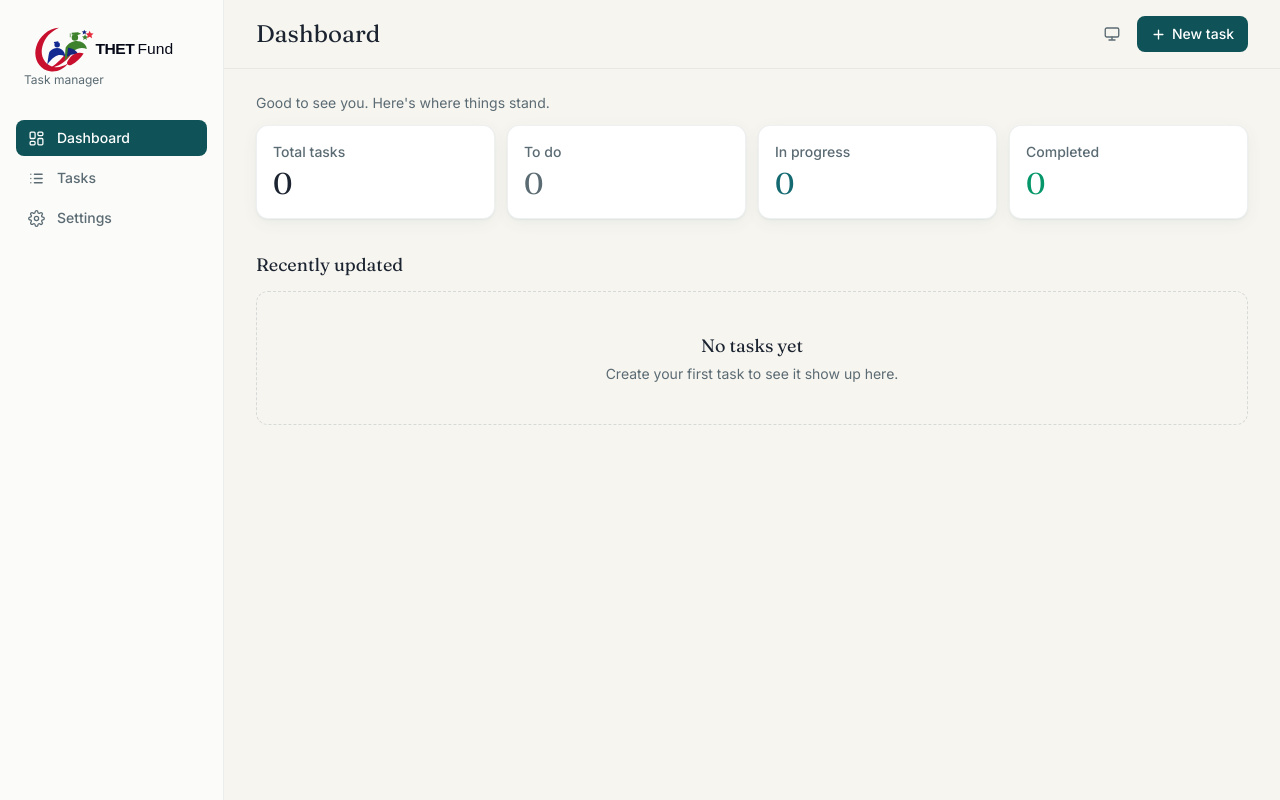
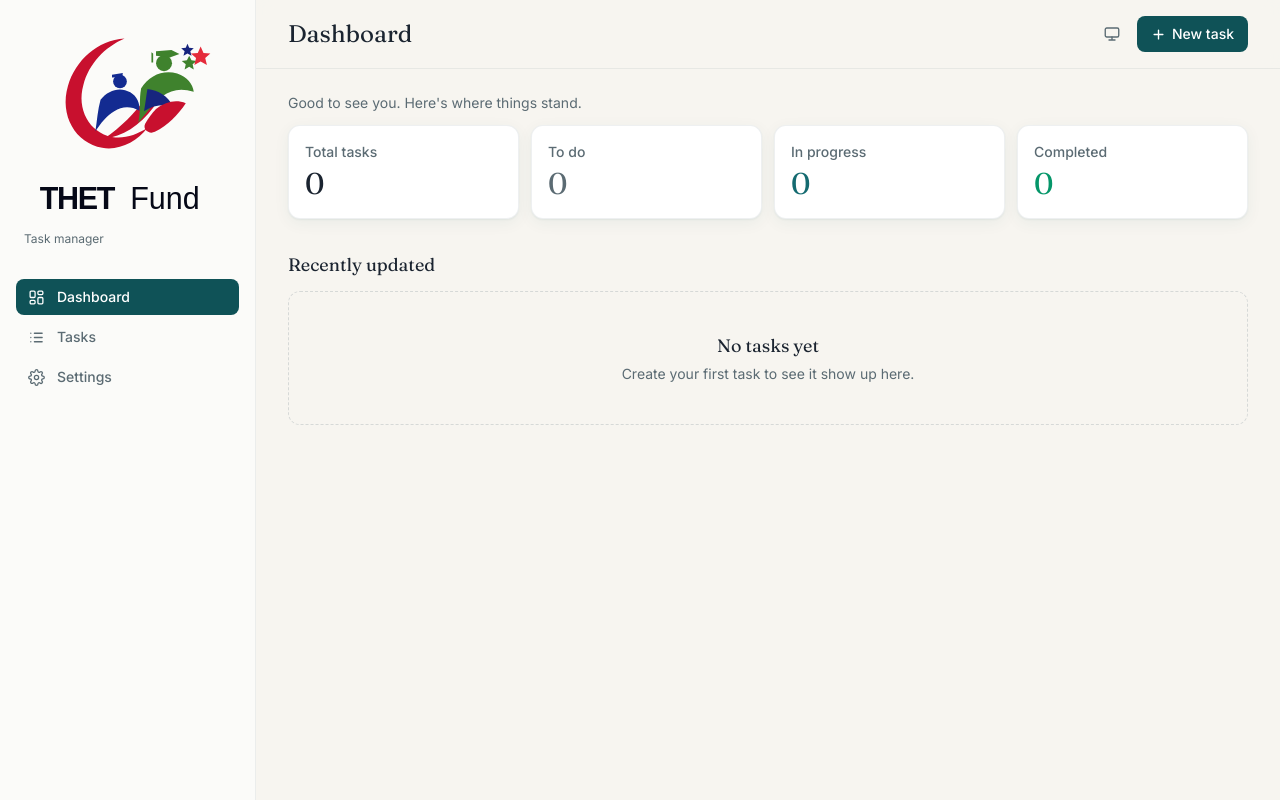
Before and after one commit to thetfund101-png/todo-app, a React (Vite) app: page / in a window 1280 px wide. Built offline with nearby package versions, Linux system fonts and the light colour scheme; the HTML template or start-up script is replaced by a standard one.

Commit message:
Update THET Fund logo

```diff
--- a/src/components/Sidebar.tsx
+++ b/src/components/Sidebar.tsx
@@ -37,9 +37,9 @@ const NAV: { id: View; label: string; icon: JSX.Element }[] = [
 
 export function Sidebar({ view, onNavigate }: { view: View; onNavigate: (v: View) => void }) {
   return (
-    <aside className="hidden w-56 shrink-0 flex-col border-r border-slate-400/15 bg-white/60 px-4 py-6 dark:bg-teal-950/60 dark:border-teal-800 md:flex">
+    <aside className="hidden w-64 shrink-0 flex-col border-r border-slate-400/15 bg-white/60 px-4 py-6 dark:bg-teal-950/60 dark:border-teal-800 md:flex">
       <div className="mb-8 px-2">
-        <img src="/thet-fund-logo.svg" alt="THET Fund" className="h-auto w-full max-w-[192px]" />
+        <img src="/thet-fund-logo.svg" alt="THET Fund" className="mx-auto h-auto w-full max-w-[220px]" />
         <p className="text-xs text-slate-500 dark:text-slate-400">Task manager</p>
       </div>
       <nav className="flex flex-col gap-1">
```
Also changed, not shown: public/thet-fund-logo.svg.
